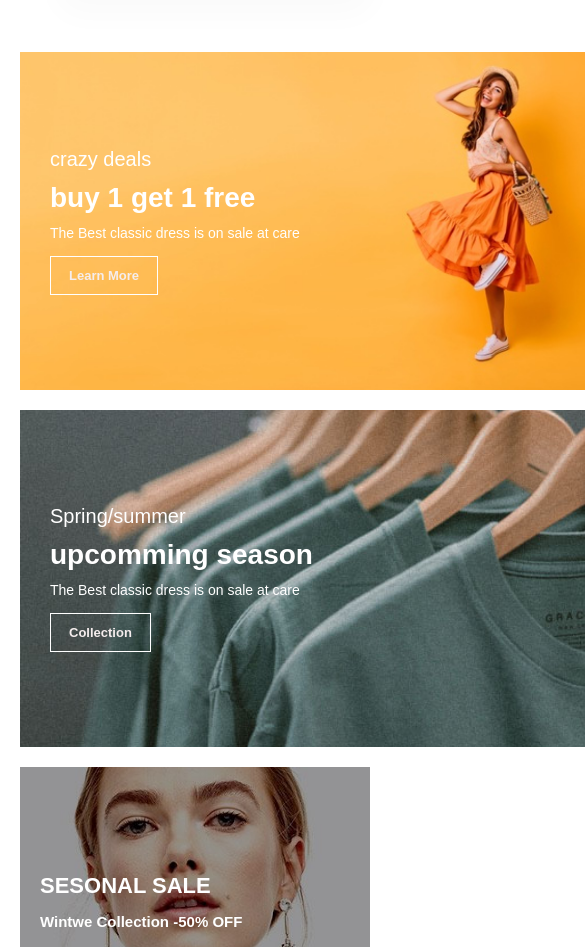
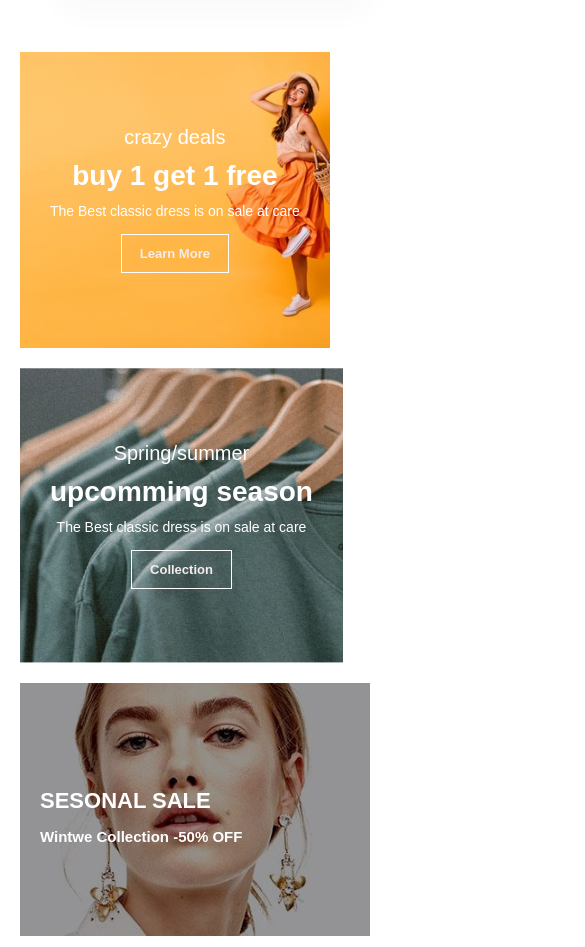
Before and after one commit to sadeghch/shoppingweb-sadegh.github.io, a plain HTML site: page index.html in a window 390 px wide. Shown: the part 8921-9868 px from the top of the page, 585 px wide, since content can reach past the window. Drawn offline with Linux system fonts and the light colour scheme.

Commit message:
Update style.css

```diff
--- a/style.css
+++ b/style.css
@@ -332,7 +332,7 @@ background-color: #088178;
   align-items: flex-start;
   text-align: center;
   background-image: url("./img/banner/b17.jpg");
-  min-width: 650px;
+  min-width: 811px;
   height: 50vh;
   background-size: cover;
   background-position: center;
@@ -529,8 +529,8 @@ footer .copyright{
 
 /* shop Page*/
 
-#page-header{
-  background-image: url("./img/about/banner.png");
+#page-header {
+ background-image: url("./img/banner/b1.jpg");
   width: 100%;
   height: 40vh;
   background-size: cover;
@@ -541,6 +541,8 @@ footer .copyright{
   padding: 14px;
 
 }
+
+
 
 ##page-header h2,#page-header{
   color:#fff;
@@ -708,7 +710,7 @@ background-color: #088178;
 
                  /*About page*/
 
-#page-header .about-header{
+#page-header.about-header{
   background-image: url("./img/about/banner.png");
 }
 
@@ -1140,11 +1142,14 @@ h2{
 }
 
 #sm-banner .banner-box{
-
-  height: 40vh;
+  min-width: 10px;
+align-items: center;
+  height: 35vh;
 }
 
-#sm-banner .banner-box2{
+
+
+#sm-banner .banner-box2{min-width: 220px;
   margin-top: 20px;
 }
 
```
